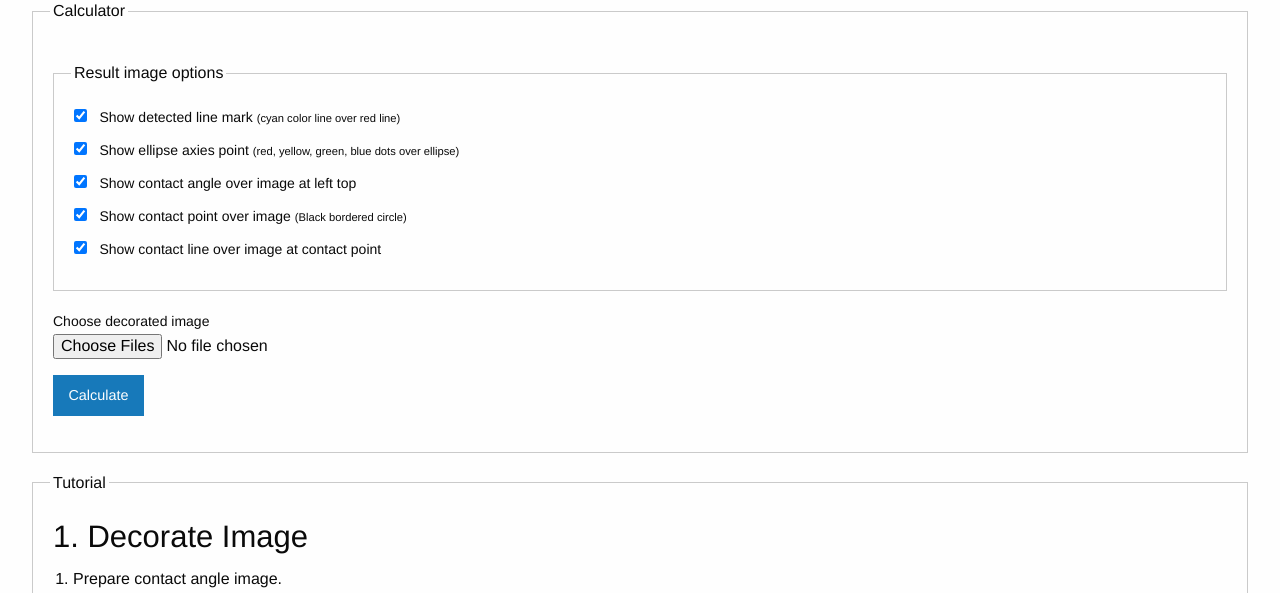
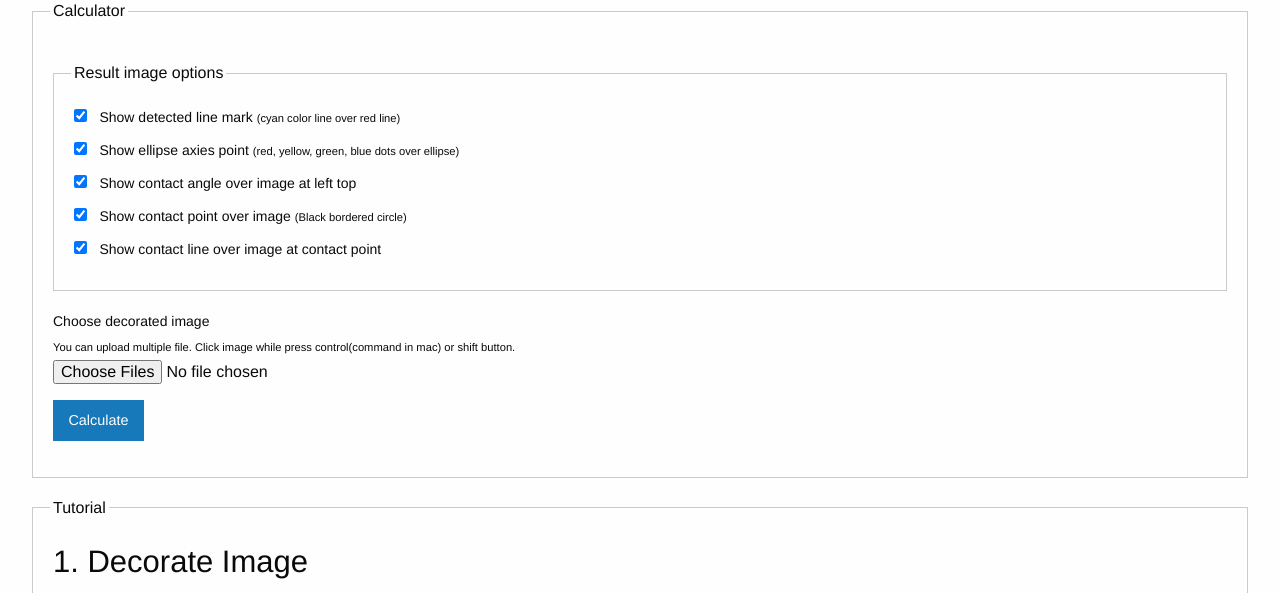
Before and after one commit to crmin/contact_angle_calculator, a Flask app: page /multiple in a window 1280 px wide. Shown: the part 102-695 px from the top of the page. Run offline with Flask 2, Linux system fonts and the light colour scheme; some libraries are stand-ins or nearby versions.

Commit message:
Descript how to choose multiple file choice

```diff
--- a/templates/base.html
+++ b/templates/base.html
@@ -75,7 +75,10 @@
                     </div>
                 </fieldset>
 
-                <label for="image">Choose decorated image</label>
+                <label for="image">
+                    Choose decorated image
+                    <small>{% block image_form_label %}{% endblock %}</small>
+                </label>
                 <!-- <input id="image" type="file" name="image"> -->
                 {% block image_form %}{% endblock %}
                 <button type="submit" class="button">Calculate</button>
--- a/templates/multiple/index.html
+++ b/templates/multiple/index.html
@@ -1,6 +1,9 @@
 {% extends 'base.html' %}
 
 {% block form_action %}{{ url_for('multiple') }}{% endblock %}
+{% block image_form_label %}
+<br>You can upload multiple file. Click image while press control(command in mac) or shift button.
+{% endblock %}
 {% block image_form %}
 <input id="images" type="file" name="images" multiple="multiple">
 {% endblock %}
```
